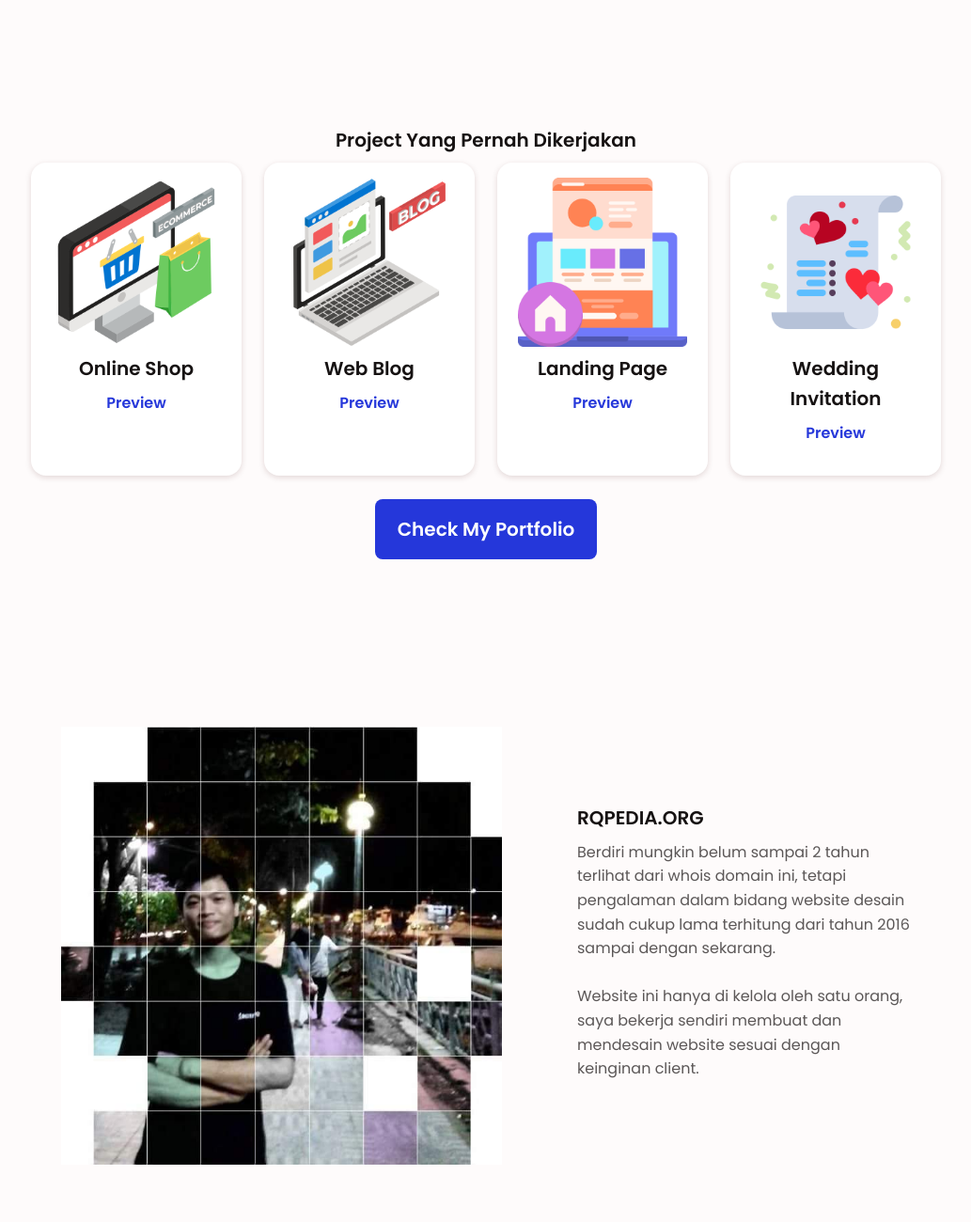
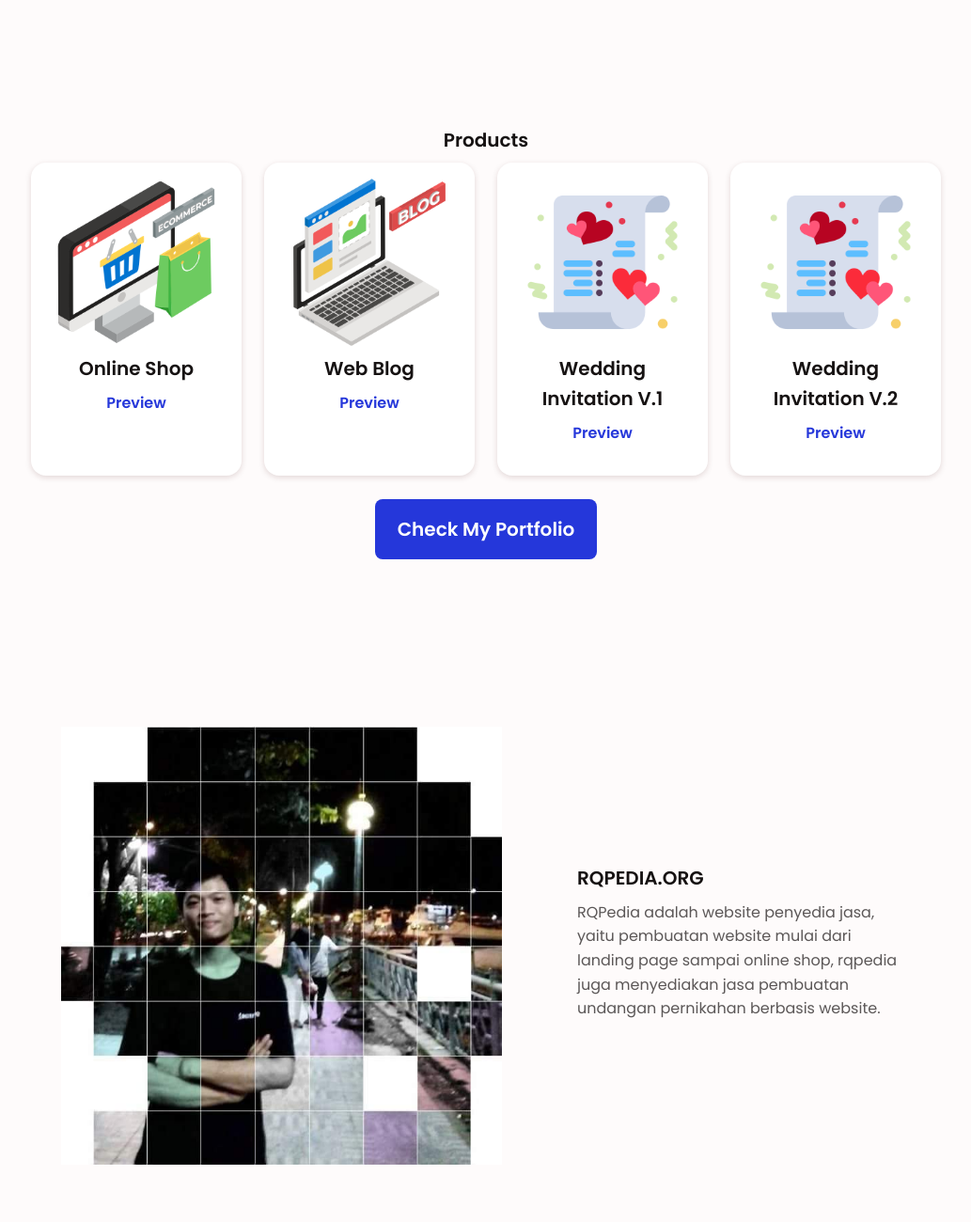
Before and after one commit to rqpedia/single-page, a plain HTML site: page index.html in a window 1280 px wide. Shown: the part 980-2280 px from the top of the page at 94% size, without its empty margins (123-1156 px from the left). Drawn offline with nearby package versions, Linux system fonts and the light colour scheme.

Commit message:
Update index.html

```diff
--- a/index.html
+++ b/index.html
@@ -33,7 +33,7 @@
                     <ul class="nav__list">
                         <li class="nav__item"><a href="#rqpedia" class="nav__link active-link">RQPEDIA</a></li>
                         <li class="nav__item"><a href="#service" class="nav__link">SERVICES</a></li>
-                        <li class="nav__item"><a href="#project" class="nav__link">PROJECT</a></li>
+                        <li class="nav__item"><a href="#product" class="nav__link">PRODUCTS</a></li>
                         <li class="nav__item"><a href="#about" class="nav__link">ABOUT</a></li>
                         <li class="nav__item"><a href="#started" class="nav__link">GET STARTED</a></li>
                         <li><i class='bx bx-toggle-left change-theme' id="theme-button"></i></li>
@@ -81,27 +81,27 @@
             </section>
             <br>
             <br>
-            <section class="decoration section bd-container" id="project">
-                <h2 class="section-title">Project Yang Pernah Dikerjakan</h2>
+            <section class="decoration section bd-container" id="product">
+                <h2 class="section-title">Products</h2>
                 <div class="decoration__container bd-grid">
                     <div class="decoration__data">
-                        <img src="assets/img/online.png" alt="" class="decoration__img">
+                        <img src="assets/img/online.png" alt="online shop" class="decoration__img">
                         <h3 class="decoration__title">Online Shop</h3>
-                        <a href="https://drakulis.com" class="button button-link">Preview</a>
+                        <a href="https://store.rqpedia.org" class="button button-link">Preview</a>
                     </div>
                     <div class="decoration__data">
-                        <img src="assets/img/blog.png" alt="" class="decoration__img">
+                        <img src="assets/img/blog.png" alt="Web Blog" class="decoration__img">
                         <h3 class="decoration__title">Web Blog</h3>
                         <a href="https://blog.rqpedia.org/" class="button button-link">Preview</a>
                     </div>
                     <div class="decoration__data">
-                        <img src="assets/img/landing.png" alt="" class="decoration__img">
-                        <h3 class="decoration__title">Landing Page</h3>
-                        <a href="https://rqpedia.org/" class="button button-link">Preview</a>
+                        <img src="assets/img/wedding.png" alt="Wedding Invitation V.1" class="decoration__img">
+                        <h3 class="decoration__title">Wedding Invitation V.1</h3>
+                        <a href="https://me.rqpedia.org/" class="button button-link">Preview</a>
                     </div>
                     <div class="decoration__data">
-                        <img src="assets/img/wedding.png" alt="" class="decoration__img">
-                        <h3 class="decoration__title">Wedding Invitation</h3>
+                        <img src="assets/img/wedding.png" alt="Wedding Invitation V.2" class="decoration__img">
+                        <h3 class="decoration__title">Wedding Invitation V.2</h3>
                         <a href="https://digitalarts.rqpedia.org/" class="button button-link">Preview</a>
                     </div>
                 </div>
@@ -119,8 +119,7 @@
                     </div>
                     <div class="share__data">
                         <h2 class="section-title-center">RQPEDIA.ORG</h2>
-                        <p class="share__description">Berdiri mungkin belum sampai 2 tahun terlihat dari whois domain ini, tetapi pengalaman dalam bidang website desain sudah cukup lama terhitung dari tahun 2016 sampai dengan sekarang. <br> <br>
-                        Website ini hanya di kelola oleh satu orang, saya bekerja sendiri membuat dan mendesain website sesuai dengan keinginan client.</p>
+                        <p class="share__description">RQPedia adalah website penyedia jasa, yaitu pembuatan website mulai dari landing page sampai online shop, rqpedia juga menyediakan jasa pembuatan undangan pernikahan berbasis website.</p>
                     </div>
                 </div>
             </section>
@@ -157,7 +156,7 @@
                     <h3 class="footer__title">Services</h3>
                     <ul>
                         <li><a href="#service" class="footer__link">Services </a></li>
-                        <li><a href="#project" class="footer__link">Project</a></li>
+                        <li><a href="#product" class="footer__link">Products</a></li>
                     </ul>
                 </div>
                 <div class="footer__content">
```
